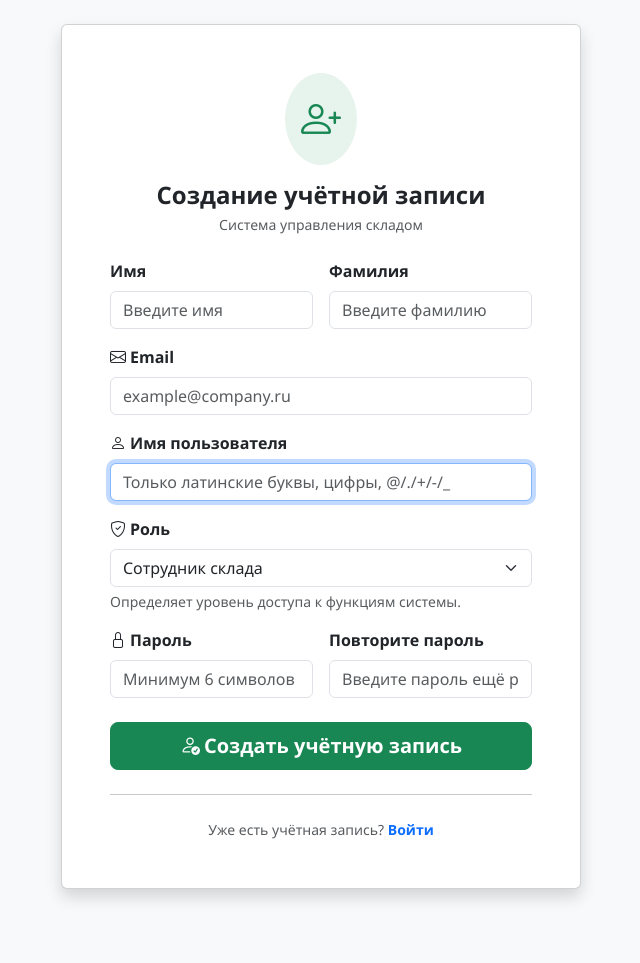
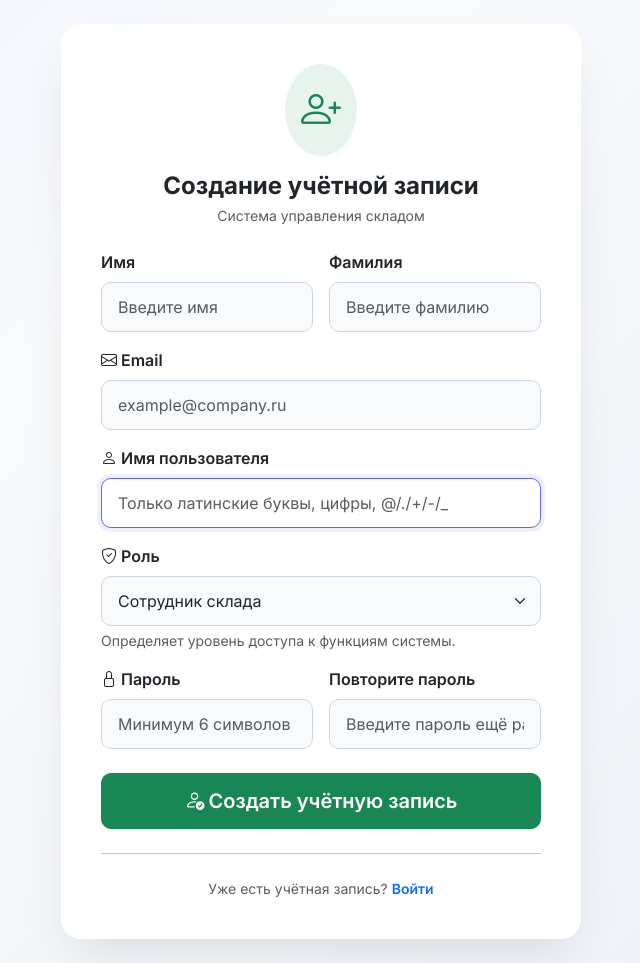
Before and after one commit to Dima-Nes/warehouse-management, a Django app: page /accounts/register/ in a window 1280 px wide. Shown: the whole page, without its empty margins (319-959 px from the left). Before the commit the page ends 900 px from the top, so only its background shows below. Run offline with Django 5.2, Linux system fonts and the light colour scheme.

Commit message:
День 2 (дизайн): Обновлен UI — современный фон с анимацией, мягкие тени карточек, убраны заглушки-сообщения.

```diff
--- a/static/css/style.css
+++ b/static/css/style.css
@@ -2,14 +2,17 @@
    Система управления складом — основные стили
    Студент: Нестерук Д.С., ПО-2409
    ===================================================================== */
+
+@import url('https://fonts.googleapis.com/css2?family=Inter:wght@300;400;500;600;700&display=swap');
 
 /* ---------- Общее ---------- */
 body {
     min-height: 100vh;
     display: flex;
     flex-direction: column;
-    background-color: #f5f6fa;
-    font-family: 'Segoe UI', Tahoma, Geneva, Verdana, sans-serif;
+    background-color: #f8f9fc;
+    font-family: 'Inter', -apple-system, BlinkMacSystemFont, "Segoe UI", Roboto, "Helvetica Neue", Arial, sans-serif;
+    color: #2b3445;
 }
 
 main.container-fluid {
@@ -17,22 +20,26 @@ main.container-fluid {
 }
 
 /* ---------- Навигация ---------- */
+.navbar {
+    box-shadow: 0 2px 10px rgba(0, 0, 0, 0.05);
+}
+
 .navbar-brand {
-    font-size: 1.3rem;
-    letter-spacing: 0.5px;
+    font-size: 1.25rem;
+    letter-spacing: 0.3px;
 }
 
 /* ---------- Карточки дашборда ---------- */
 .stat-card {
     border: none;
-    border-radius: 12px;
-    box-shadow: 0 2px 10px rgba(0,0,0,0.08);
-    transition: transform 0.2s, box-shadow 0.2s;
+    border-radius: 16px;
+    box-shadow: 0 4px 15px rgba(0,0,0,0.03);
+    transition: transform 0.2s ease, box-shadow 0.2s ease;
 }
 
 .stat-card:hover {
-    transform: translateY(-3px);
-    box-shadow: 0 6px 20px rgba(0,0,0,0.12);
+    transform: translateY(-4px);
+    box-shadow: 0 10px 25px rgba(0,0,0,0.08);
 }
 
 .stat-card .card-body {
@@ -48,6 +55,7 @@ main.container-fluid {
     font-size: 2rem;
     font-weight: 700;
     line-height: 1;
+    color: #1e293b;
 }
 
 .stat-card .stat-label {
@@ -55,41 +63,109 @@ main.container-fluid {
     text-transform: uppercase;
     letter-spacing: 0.5px;
     opacity: 0.75;
+    font-weight: 600;
 }
 
 /* ---------- Таблицы ---------- */
 .table-warehouse th {
-    background-color: #343a40;
-    color: #fff;
-    font-weight: 500;
+    background-color: #f1f5f9;
+    color: #475569;
+    font-weight: 600;
     font-size: 0.85rem;
     text-transform: uppercase;
-    letter-spacing: 0.4px;
+    letter-spacing: 0.5px;
+    border-bottom: 2px solid #e2e8f0;
+}
+
+.table-warehouse td {
+    vertical-align: middle;
 }
 
 /* ---------- Бейджи статусов ---------- */
-.badge-in-stock   { background-color: #198754; }
-.badge-low-stock  { background-color: #fd7e14; }
-.badge-out-stock  { background-color: #dc3545; }
+.badge {
+    font-weight: 500;
+    padding: 0.4em 0.65em;
+}
+.badge-in-stock   { background-color: #10b981; color: white;}
+.badge-low-stock  { background-color: #f59e0b; color: white;}
+.badge-out-stock  { background-color: #ef4444; color: white;}
 
-/* ---------- Страница входа ---------- */
-.login-wrapper {
+/* ---------- Страницы аутентификации ---------- */
+
+/* Анимированный градиент на фоне */
+@keyframes gradientAnimation {
+    0% { background-position: 0% 50%; }
+    50% { background-position: 100% 50%; }
+    100% { background-position: 0% 50%; }
+}
+
+.auth-wrapper {
     min-height: 100vh;
     display: flex;
     align-items: center;
     justify-content: center;
-    background: linear-gradient(135deg, #1a1a2e 0%, #16213e 50%, #0f3460 100%);
+    padding: 2rem;
+    /* Легкий, современный светлый градиент */
+    background: linear-gradient(-45deg, #e2e8f0, #f8fafc, #e0e7ff, #f1f5f9);
+    background-size: 400% 400%;
+    animation: gradientAnimation 15s ease infinite;
 }
 
-.login-card {
+/* Плавное появление карточки снизу-вверх */
+@keyframes fadeUp {
+    from {
+        opacity: 0;
+        transform: translateY(20px);
+    }
+    to {
+        opacity: 1;
+        transform: translateY(0);
+    }
+}
+
+.auth-card {
     width: 100%;
-    max-width: 420px;
+    max-width: 460px; /* Чуть шире, чтобы не была вытянутой */
     border: none;
-    border-radius: 16px;
-    box-shadow: 0 20px 60px rgba(0,0,0,0.3);
+    border-radius: 20px;
+    background: rgba(255, 255, 255, 0.95);
+    backdrop-filter: blur(10px);
+    box-shadow: 0 25px 50px -12px rgba(0, 0, 0, 0.1);
+    animation: fadeUp 0.6s cubic-bezier(0.16, 1, 0.3, 1) forwards;
+}
+
+.auth-card .card-body {
+    padding: 2.5rem !important; /* Более сбалансированные внутренние отступы */
+}
+
+.auth-card .form-control, .auth-card .form-select {
+    border-radius: 10px;
+    padding: 0.75rem 1rem;
+    border: 1px solid #cbd5e1;
+    transition: all 0.2s;
+    background-color: #f8fafc;
+}
+
+.auth-card .form-control:focus, .auth-card .form-select:focus {
+    background-color: #fff;
+    border-color: #6366f1;
+    box-shadow: 0 0 0 4px rgba(99, 102, 241, 0.1);
+}
+
+.auth-card .btn-primary, .auth-card .btn-success {
+    border-radius: 10px;
+    padding: 0.75rem 1rem;
+    transition: transform 0.15s, box-shadow 0.15s;
+}
+
+.auth-card .btn-primary:hover, .auth-card .btn-success:hover {
+    transform: translateY(-1px);
+    box-shadow: 0 4px 12px rgba(0,0,0,0.15);
 }
 
 /* ---------- Футер ---------- */
 footer {
-    font-size: 0.82rem;
+    font-size: 0.85rem;
+    color: #64748b;
+    background-color: #fff !important;
 }
--- a/templates/accounts/login.html
+++ b/templates/accounts/login.html
@@ -11,9 +11,9 @@
 </head>
 <body class="bg-light">
 
-<div class="d-flex align-items-center justify-content-center min-vh-100">
-    <div class="card shadow" style="width: 100%; max-width: 420px;">
-        <div class="card-body p-4 p-md-5">
+<div class="auth-wrapper">
+    <div class="card auth-card">
+        <div class="card-body">
 
             {# Логотип и заголовок #}
             <div class="text-center mb-4">
--- a/templates/accounts/register.html
+++ b/templates/accounts/register.html
@@ -11,9 +11,9 @@
 </head>
 <body class="bg-light">
 
-<div class="d-flex align-items-center justify-content-center min-vh-100 py-4">
-    <div class="card shadow" style="width: 100%; max-width: 520px;">
-        <div class="card-body p-4 p-md-5">
+<div class="auth-wrapper py-4">
+    <div class="card auth-card" style="max-width: 520px;">
+        <div class="card-body">
 
             <div class="text-center mb-4">
                 <div class="bg-success bg-opacity-10 rounded-circle d-inline-flex p-3 mb-3">
--- a/templates/inventory/dashboard.html
+++ b/templates/inventory/dashboard.html
@@ -4,8 +4,6 @@
 {% block content %}
 <div class="container">
     <h2 class="mb-4"><i class="bi bi-speedometer2"></i> Дашборд</h2>
-    <div class="alert alert-info">
-        Главный дашборд будет реализован на Дне 15. Пока всё работает!
-    </div>
+    <!-- Контент будет добавлен позже -->
 </div>
 {% endblock %}
```
